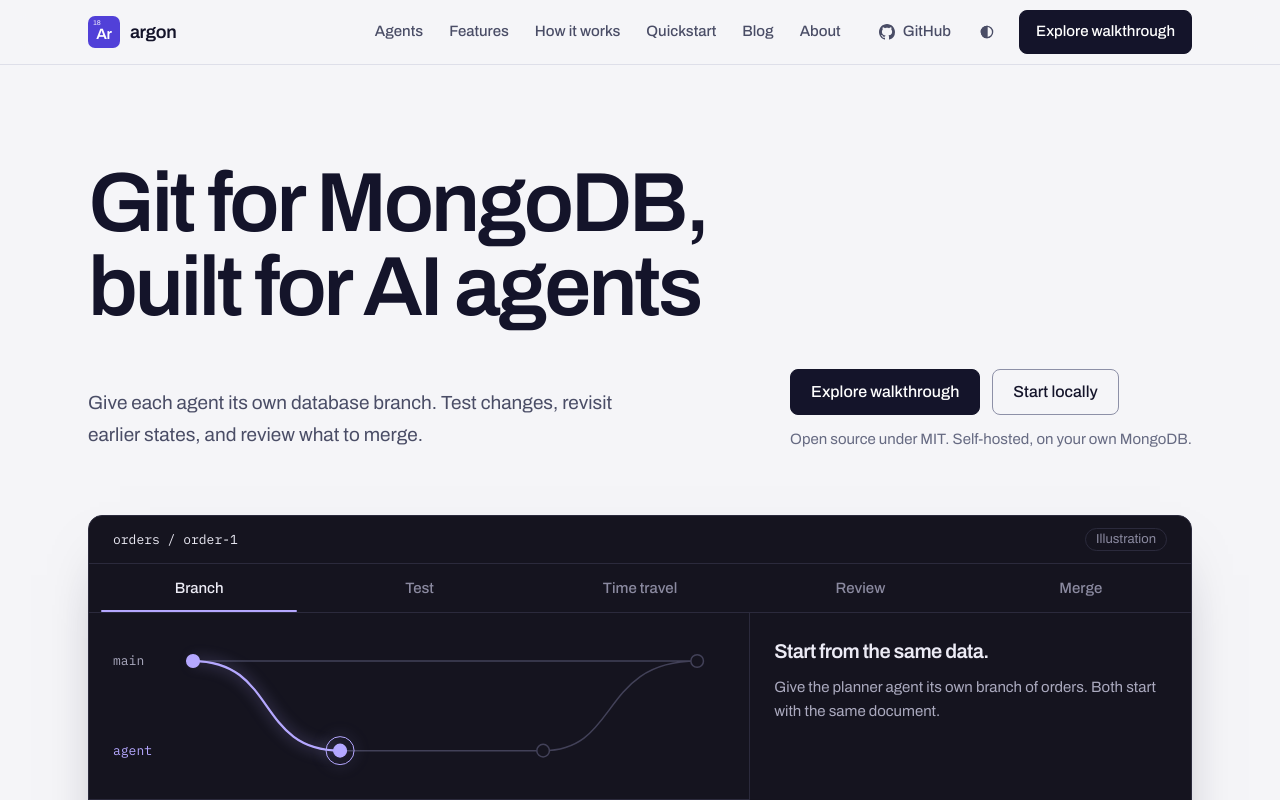
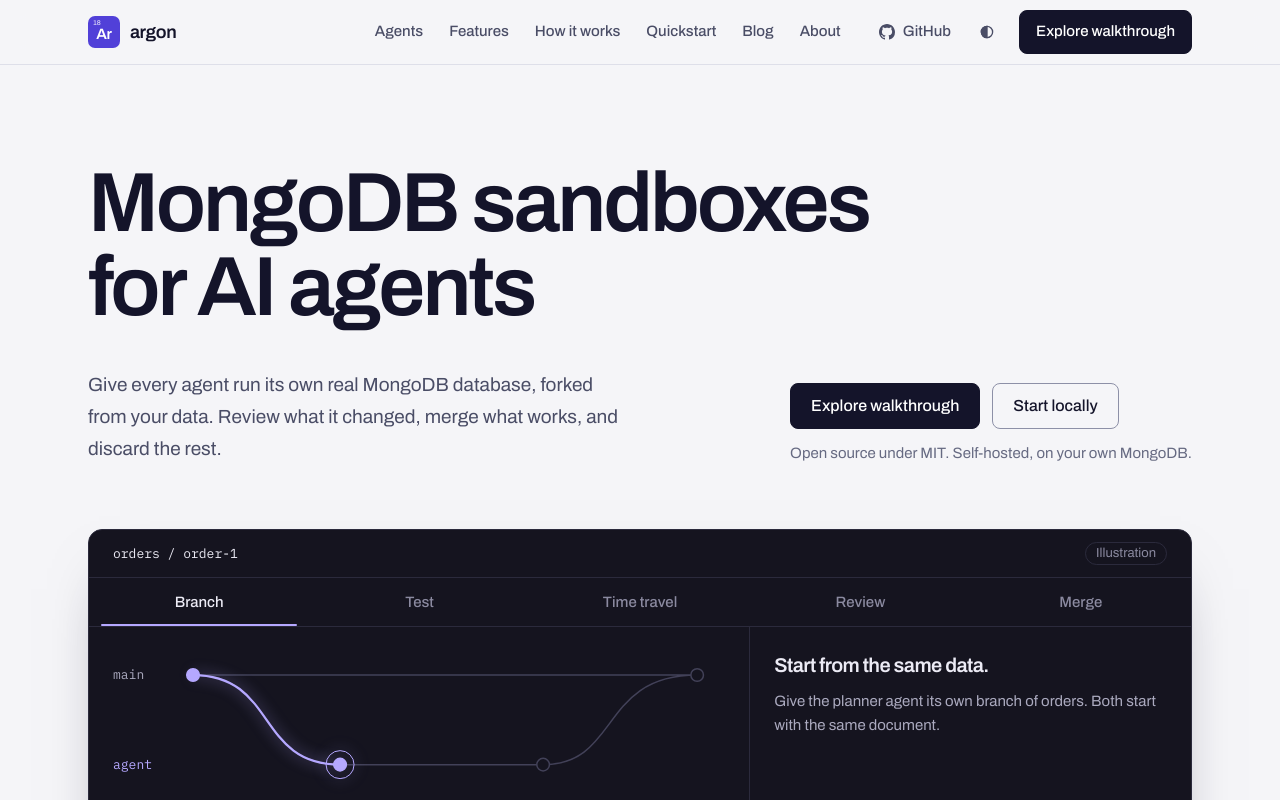
Before and after one commit to jakezwang/argon-website, a Next.js app: page / in a window 1280 px wide. Shown: the top 800 px of the page. Built offline with nearby package versions, Linux system fonts and the light colour scheme.

Commit message:
Lead with MongoDB sandboxes for AI agents (#33)
Lead with what an agent team gets, a disposable MongoDB sandbox per run,
and keep Git-style branching as how it works. Updates the homepage
headline and lede, page titles and descriptions, the structured data,
the footer, llms.txt and the share image.

```diff
--- a/app/layout.tsx
+++ b/app/layout.tsx
@@ -37,24 +37,24 @@ const themeScript = `(function(){try{var t=localStorage.getItem("argon.theme");i
 export const metadata = {
   metadataBase: new URL("https://argonlabs.tech"),
   title: {
-    default: "Argon — Git for MongoDB, Built for AI Agents",
+    default: "Argon — MongoDB Sandboxes for AI Agents",
     template: "%s — Argon",
   },
   description:
-    "Open-source branching and merge for MongoDB. Give every AI agent its own branch — a real MongoDB database — review what it wrote, and merge what works.",
+    "Open-source MongoDB sandboxes for AI agents. Give every agent run its own real MongoDB database, forked from your data. Review what it wrote and merge what works.",
   openGraph: {
     type: "website",
     url: "https://argonlabs.tech",
     siteName: "Argon",
-    title: "Argon — Git for MongoDB, Built for AI Agents",
+    title: "Argon — MongoDB Sandboxes for AI Agents",
     description:
-      "Git-like branching and merge for MongoDB. A real database branch per AI agent — review the diff, merge what works, discard the rest.",
+      "Disposable MongoDB sandboxes for AI agents. Each run gets a real database forked from your data — review the diff, merge what works, discard the rest.",
     images: [
       {
         url: "/og.png",
         width: 1200,
         height: 630,
-        alt: "Argon — Git for MongoDB, built for AI agents",
+        alt: "Argon — MongoDB sandboxes for AI agents",
       },
     ],
   },
@@ -64,9 +64,9 @@ export const metadata = {
   },
   twitter: {
     card: "summary_large_image",
-    title: "Argon — Git for MongoDB, Built for AI Agents",
+    title: "Argon — MongoDB Sandboxes for AI Agents",
     description:
-      "Git-like branching and merge for MongoDB. A real database branch per AI agent — review the diff, merge what works, discard the rest.",
+      "Disposable MongoDB sandboxes for AI agents. Each run gets a real database forked from your data — review the diff, merge what works, discard the rest.",
     images: ["/og.png"],
   },
   icons: {
@@ -102,7 +102,7 @@ const jsonLd = {
       applicationCategory: "DeveloperApplication",
       operatingSystem: "macOS, Linux, Windows",
       description:
-        "Open-source engine that brings Git-style branching, time travel, and merge to MongoDB — a real, isolated database branch for every developer and AI agent.",
+        "Open-source MongoDB sandboxes for AI agents: a real, isolated database for every agent run, with Git-style branching, time travel, and reviewed merge underneath.",
       url: "https://argonlabs.tech",
       downloadUrl: "https://github.com/argon-lab/argon",
       softwareVersion: product.version,
@@ -151,9 +151,9 @@ const Footer = () => (
             </span>
           </div>
           <p className="mt-4 max-w-xs text-sm leading-6 text-brand-muted">
-            Git-like branching and time travel for MongoDB. Named after the
-            noble gas: experiments stay on branches until you explicitly merge
-            them.
+            MongoDB sandboxes for AI agents, with Git-style branching and time
+            travel underneath. Named after the noble gas: experiments stay on
+            branches until you explicitly merge them.
           </p>
         </div>
         <FooterColumn
--- a/app/llms.txt/route.ts
+++ b/app/llms.txt/route.ts
@@ -6,7 +6,7 @@ export const dynamic = "force-static";
 export function GET() {
   const text = `# Argon
 
-> Argon is an MIT-licensed, self-hosted engine for Git-style branching, time travel, reviewed merge, and undo for MongoDB.
+> Argon gives AI agents disposable MongoDB sandboxes. It is an MIT-licensed, self-hosted engine with Git-style branching, time travel, reviewed merge, and undo for MongoDB.
 
 ## What you can do
 
--- a/app/page.tsx
+++ b/app/page.tsx
@@ -31,14 +31,15 @@ export default function HomePage() {
     <>
       <section className="mx-auto max-w-6xl px-6 pt-14 sm:pt-20 lg:pt-24">
         <h1 className="display text-[2.75rem] text-brand-text sm:text-6xl lg:text-[5.25rem]">
-          Git for MongoDB,
+          MongoDB sandboxes
           <br />
-          built for AI agents
+          for AI agents
         </h1>
         <div className="mt-8 grid gap-8 lg:mt-10 lg:grid-cols-12 lg:items-end">
           <p className="lede max-w-xl lg:col-span-6">
-            Give each agent its own database branch. Test changes, revisit
-            earlier states, and review what to merge.
+            Give every agent run its own real MongoDB database, forked from your
+            data. Review what it changed, merge what works, and discard the
+            rest.
           </p>
           <div className="lg:col-span-6 lg:justify-self-end">
             <div className="flex flex-wrap gap-3">
--- a/scripts/render-brand-images.mjs
+++ b/scripts/render-brand-images.mjs
@@ -28,10 +28,10 @@ const share = `${head}<body style="width:1200px;height:630px;background:#f5f5f8;
   </div>
   <div style="font-size:32px;font-weight:600;font-stretch:112%;letter-spacing:-0.02em">argon</div>
 </div>
-<h1 style="margin-top:36px;font-size:82px;line-height:1;font-weight:560;font-stretch:114%;letter-spacing:-0.036em">Git for MongoDB,<br>built for AI agents</h1>
-<p style="margin-top:22px;font-size:28px;line-height:1.4;color:#4a4d66;max-width:900px">Give each agent its own database branch. Review what to merge.</p>
+<h1 style="margin-top:36px;font-size:82px;line-height:1;font-weight:560;font-stretch:114%;letter-spacing:-0.036em">MongoDB sandboxes<br>for AI agents</h1>
+<p style="margin-top:22px;font-size:28px;line-height:1.4;color:#4a4d66;max-width:900px">Give every agent run its own database. Review what to merge.</p>
 <div style="margin-top:auto;height:138px;border-radius:18px;background:#15141f;border:1px solid #2b2a3c;display:flex;align-items:center;padding:0 40px;gap:28px;box-shadow:0 28px 60px -32px rgb(20 20 42 / .55)">
-  <div style="font:400 18px/1 'IBM Plex Mono',monospace;color:#abaabf;flex:0 0 auto;display:flex;flex-direction:column;gap:33px"><span>main</span><span style="color:#b5a8ff">agent</span></div>
+  <div style="font:400 18px/1 'IBM Plex Mono',monospace;color:#abaabf;flex:0 0 auto;display:flex;flex-direction:column;gap:33px"><span>main</span><span style="color:#b5a8ff">sandbox</span></div>
   <svg viewBox="0 0 900 104" preserveAspectRatio="none" style="flex:1 1 0;min-width:0;height:84px;overflow:visible">
     <path d="M 20 20 H 880 M 20 20 C 150 20 120 84 260 84 H 620 C 760 84 730 20 880 20" fill="none" stroke="#424158" stroke-width="2"/>
     <g style="filter:drop-shadow(0 0 6px rgb(181 168 255 / .75))" fill="none" stroke="#b5a8ff" stroke-width="3">
```
Also changed, not shown: public/og.png.
